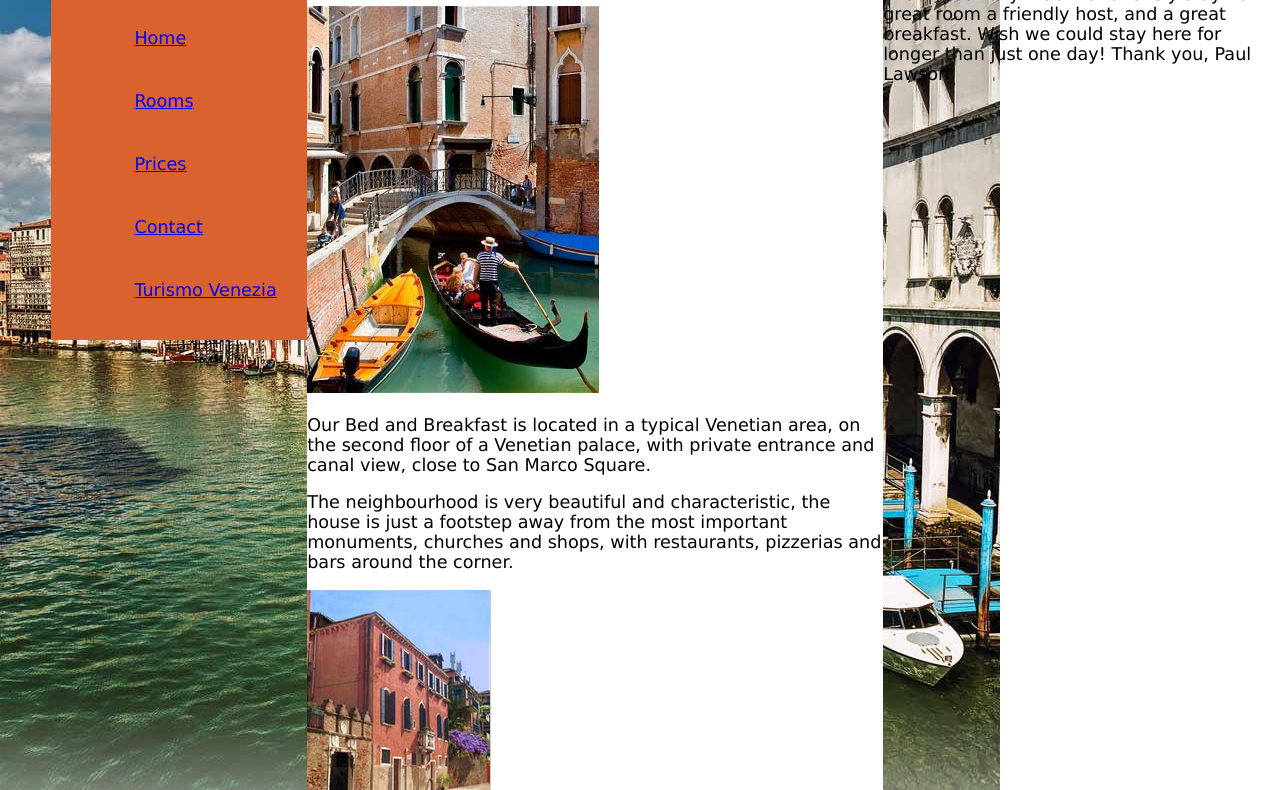
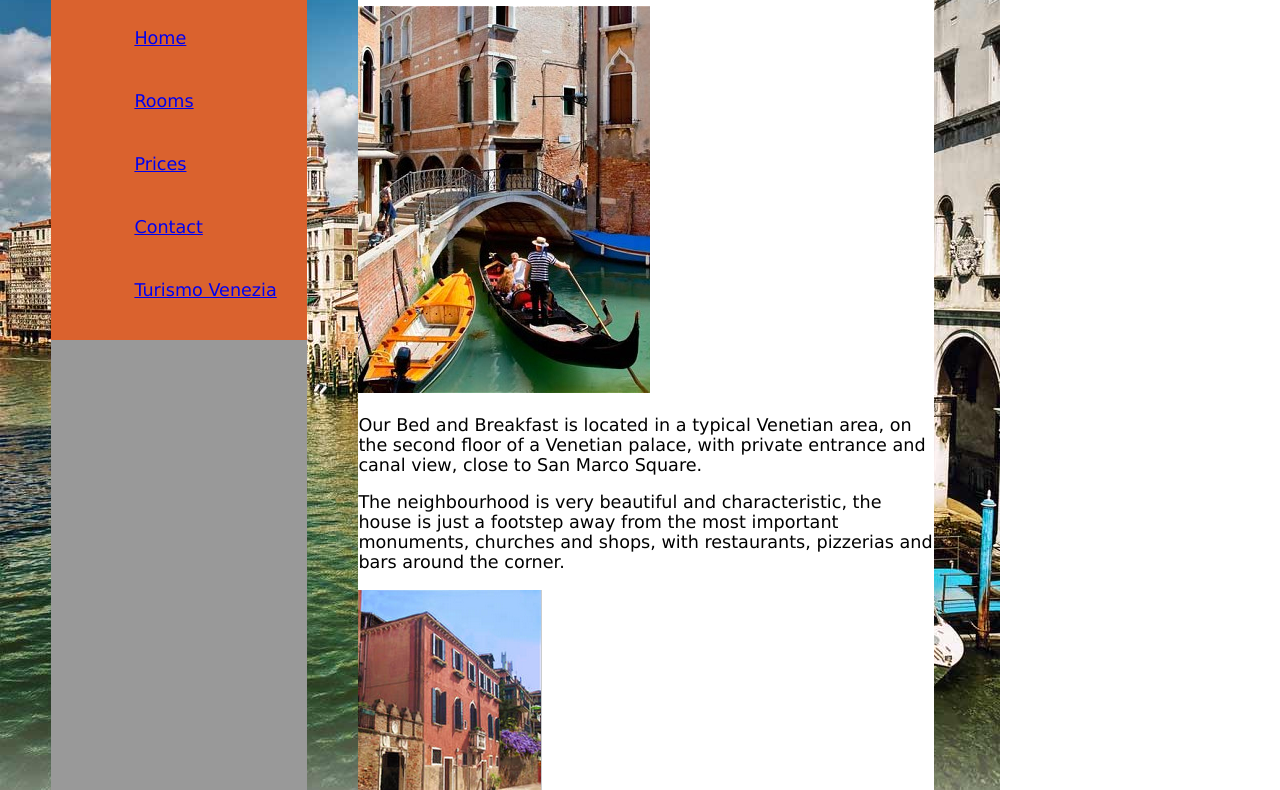
Before and after one commit to MorbetMacErp/MorbetMacErp.github.io, a plain HTML site: page assignment1/index.html in a window 1280 px wide. Shown: the part 157-947 px from the top of the page. Drawn offline with Linux system fonts and the light colour scheme.

Commit message:
mostly css tweaks while testing

```diff
--- a/assignment1/style.css
+++ b/assignment1/style.css
@@ -18,19 +18,26 @@ nav {
   float: left;
 }
 
-nav ul{
+nav ul {
   list-style: none;
 }
 
-nav ul li a{
+nav ul li a {
   display: block;
   padding-left: 20%;
   padding-top: 10%;
   padding-bottom: 10%;
 }
 
-article{
+article {
   background-color: #fff;
   width: 45%;
+  margin-left: 4%;
   float: left;
 }
+
+aside {
+  background-color: #999;
+  width: 20%;
+  margin-left: 4%;
+}
```
